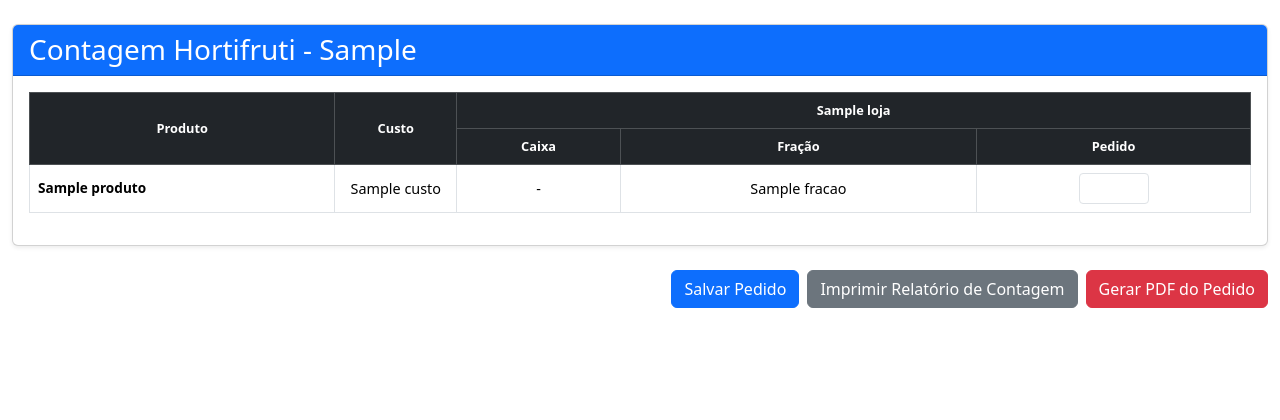
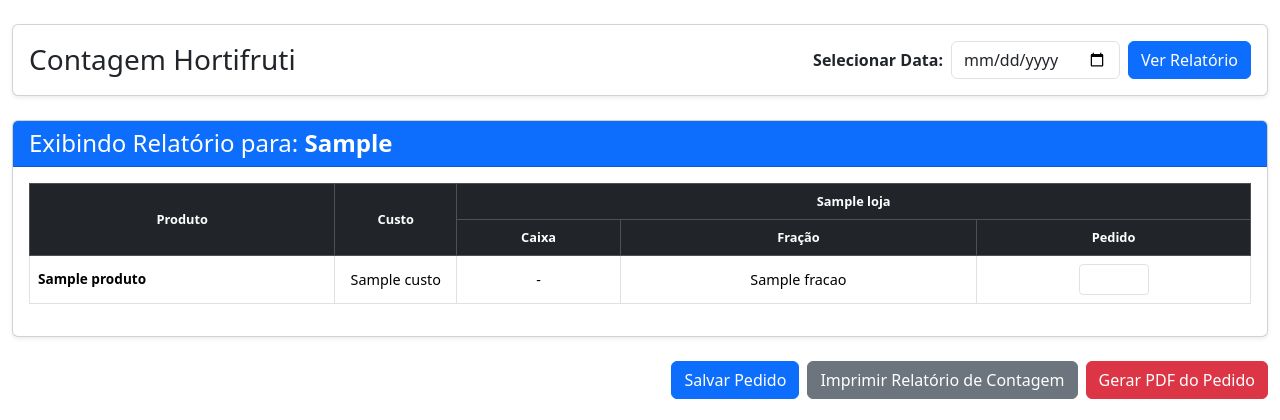
Before and after one commit to IgorsSantana/app-hortifruti, a Flask app: template templates/relatorio.html in a window 1280 px wide. Shown: the part 56-476 px from the top of the page. Run offline with Flask 3, Linux system fonts and the light colour scheme; a user stored in the database is signed in; tables that the repository leaves empty hold one stand-in row (values such as "Sample post"); the template is opened without the code that fills it: most values are stand-ins (such as "Sample title", 1, 10 or a date in 2020); some libraries are stand-ins or nearby versions.

Commit message:
Ajustes finais

```diff
--- a/templates/relatorio.html
+++ b/templates/relatorio.html
@@ -9,11 +9,12 @@
         @page { size: tabloid; margin: 0cm; }
         @media print {
             body { -webkit-print-color-adjust: exact; print-color-adjust: exact; }
-            .navbar, .botoes-acao { display: none !important; }
+            .navbar, .botoes-acao, .header-card { display: none !important; }
             .container-fluid { margin-top: 0 !important; max-width: 100%; padding: 0; }
             .card { box-shadow: none !important; border: none !important; }
             input { border: none !important; background-color: transparent !important; text-align: center !important;}
             h1, h2, hr { display: none; }
+            .card-body { padding: 0 !important; }
         }
         #relatorio-tabela th, #relatorio-tabela td {
             text-align: center;
@@ -45,9 +46,20 @@
         </div>
     </nav>
     <div class="container-fluid mt-4 mb-5">
+        <div class="card shadow-sm mb-4 header-card">
+            <div class="card-body d-flex justify-content-between align-items-center">
+                <h1 class="h3 mb-0">Contagem Hortifruti</h1>
+                <form class="d-flex align-items-center" method="GET" action="/relatorio">
+                    <label for="data-relatorio" class="form-label me-2 mb-0"><strong>Selecionar Data:</strong></label>
+                    <input type="date" id="data-relatorio" name="data" class="form-control" style="width: auto;" value="{{ data_selecionada }}">
+                    <button type="submit" class="btn btn-primary ms-2">Ver Relatório</button>
+                </form>
+            </div>
+        </div>
+
         <div class="card shadow-sm">
             <div class="card-header bg-primary text-white">
-                <h1 class="h3 mb-0">Contagem Hortifruti - {{ data_hoje }}</h1>
+                <h2 class="h4 mb-0">Exibindo Relatório para: <strong>{{ data_hoje }}</strong></h2>
             </div>
             <div class="card-body">
                 <div class="table-responsive">
@@ -95,17 +107,18 @@
             <button id="btn-gerar-pedido" class="btn btn-danger ms-2">Gerar PDF do Pedido</button>
             <form id="pedido-form" action="/exportar-pedido-pdf" method="POST" style="display: none;">
                 <input type="hidden" name="pedido_data" id="pedido_data_input">
+                <input type="hidden" name="data_pedido_pdf" value="{{ data_selecionada }}">
             </form>
         </div>
     </div>
     <script src="https://cdn.jsdelivr.net/npm/bootstrap@5.3.3/dist/js/bootstrap.bundle.min.js"></script>
     <script>
-        // Script para o botão SALVAR
         document.getElementById('btn-salvar-pedido').addEventListener('click', function() {
             const btn = this;
             const originalText = btn.innerHTML;
             btn.innerHTML = 'Salvando...';
             btn.disabled = true;
+
             const inputs = document.querySelectorAll('.pedido-input');
             const pedido_data = [];
             inputs.forEach(input => {
@@ -117,10 +130,15 @@
                     });
                 }
             });
+
             fetch('/salvar-pedido', {
                 method: 'POST',
-                headers: {'Content-Type': 'application/x-www-form-urlencoded',},
-                body: new URLSearchParams({'pedido_data': JSON.stringify(pedido_data)})
+                headers: {
+                    'Content-Type': 'application/x-www-form-urlencoded',
+                },
+                body: new URLSearchParams({
+                    'pedido_data': JSON.stringify(pedido_data)
+                })
             })
             .then(response => response.json())
             .then(data => {
@@ -149,10 +167,10 @@
             });
         });
 
-        // Script para o botão GERAR PDF DO PEDIDO
         document.getElementById('btn-gerar-pedido').addEventListener('click', function() {
             const inputs = document.querySelectorAll('.pedido-input');
             const pedido_data = [];
+
             inputs.forEach(input => {
                 if (input.value && parseInt(input.value) > 0) {
                     pedido_data.push({
@@ -162,10 +180,12 @@
                     });
                 }
             });
+
             if (pedido_data.length === 0) {
                 alert('Nenhum item de pedido foi preenchido.');
                 return;
             }
+
             document.getElementById('pedido_data_input').value = JSON.stringify(pedido_data);
             document.getElementById('pedido-form').submit();
         });
```
Also changed, not shown: produtos_config.py (+5 -5 lines).
